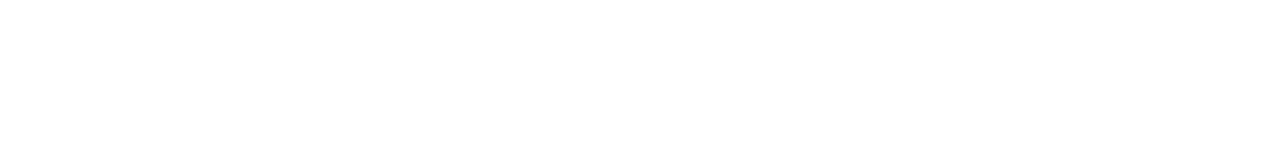
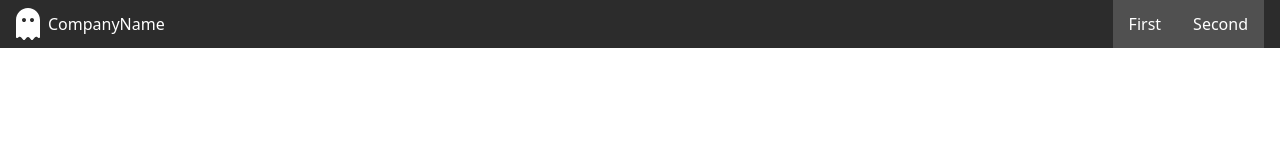
Before and after one commit to Anastasss5/HTML-test, a plain HTML site: page index.html in a window 1280 px wide. Drawn offline with Linux system fonts and the light colour scheme.

Commit message:
project ready

```diff
--- a/css/style.css
+++ b/css/style.css
@@ -0,0 +1,52 @@
+.page{
+  width: min(100% - 2rem, 1200px);
+  margin-inline: auto;
+  box-sizing: border-box;
+}
+.menu-panel{
+  position: fixed;
+  width: 100%;
+  top: 0;
+  left: 0;
+  padding: 0 1rem;
+  box-sizing: border-box;
+  line-height: 3em;
+  font-family: sans;
+  display: flex;
+  justify-content: space-between;
+}
+.menu-panel_dark{
+  background-color: rgb(44,44,44);
+}
+.menu{
+  display: flex;
+  list-style: none;
+  margin: 0;
+}
+.menu-btn{
+  box-sizing: border-box;
+  display: inline-block;
+  padding: 0 1em;
+  text-decoration: none;
+  transition: color .4s, background .4s ;
+}
+.menu-btn_dark{
+  color: #fff;
+  background-color: rgb(80,80,80);
+}
+.menu-btn_dark:hover{
+  background-color: green;
+}
+.logo{
+  display: flex;
+  text-decoration: none;
+  align-items: center;
+}
+.logo__img{
+  height: 2em;
+}
+.logo__text{
+  margin: 0;
+  color: #fff;
+  padding-left: .5em;
+}
--- a/index.html
+++ b/index.html
@@ -2,11 +2,28 @@
 <html lang="en">
 <head>
   <meta charset="UTF-8">
-  <meta http-equiv="X-UA-Compatible" content="IE=edge">
   <meta name="viewport" content="width=device-width, initial-scale=1.0">
-  <title>Document</title>
+<!-- favicon -->
+  <link rel="apple-touch-icon" sizes="180x180" href="./img/favicon/apple-touch-icon.png">
+  <link rel="icon" type="image/png" sizes="32x32" href="./img/favicon/favicon-32x32.png">
+  <link rel="icon" type="image/png" sizes="16x16" href="./img/favicon/favicon-16x16.png">
+  <link rel="manifest" href="./img/favicon/site.webmanifest">
+  <link rel="mask-icon" href="./img/favicon/safari-pinned-tab.svg" color="#5bbad5">
+  <meta name="msapplication-TileColor" content="#da532c">
+  <meta name="theme-color" content="#ffffff">
+  <link rel="stylesheet" href="./css/style.css">
+  <title>CompanyName</title>
 </head>
-<body>
-
+<body class="page">
+  <nav class="menu-panel menu-panel_dark">
+    <a class="logo" href="#">
+      <img class="logo__img" src="./img/logo.svg" alt="logo">
+      <p class="logo__text">CompanyName</p>
+    </a>
+    <ul class="menu">
+      <li><a class="menu-btn menu-btn_dark" href="#">First</a></li>
+      <li ><a class="menu-btn menu-btn_dark" href="#">Second</a></li>
+    </ul>
+  </nav>
 </body>
 </html>
```
